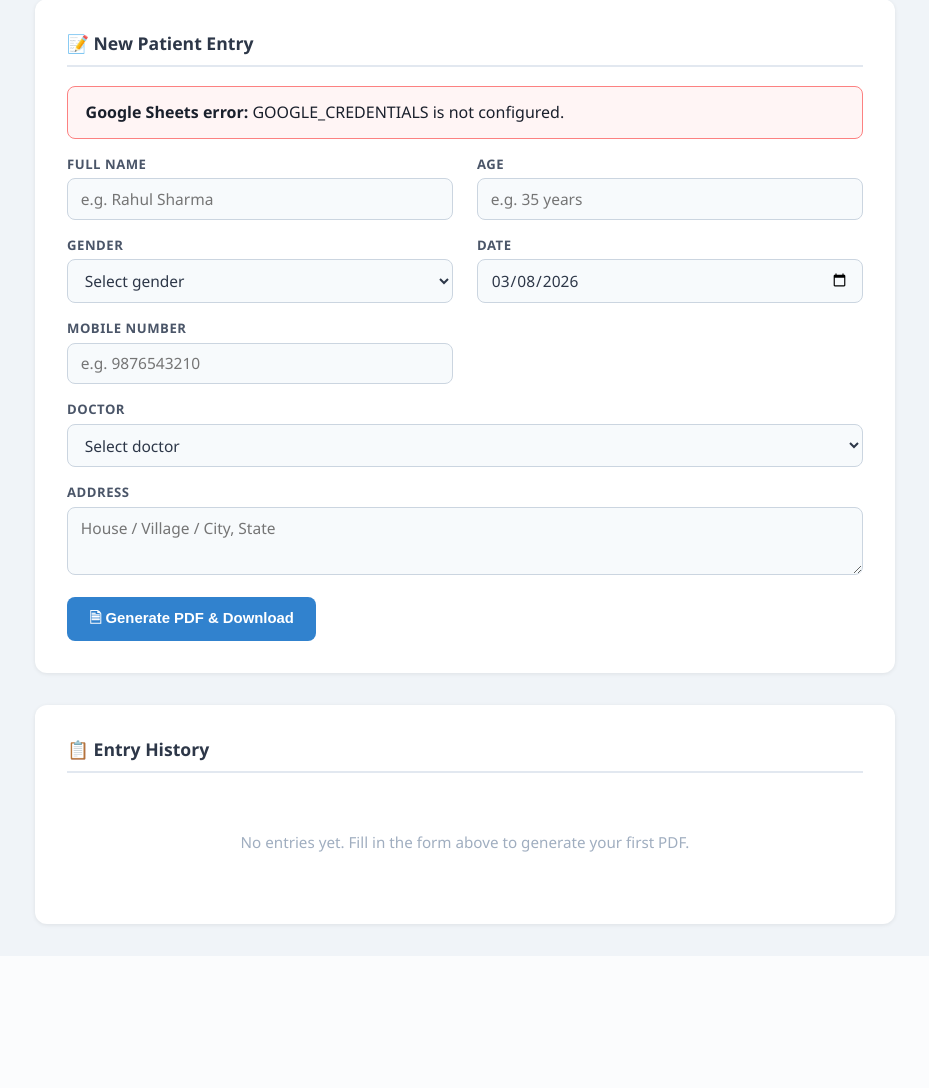
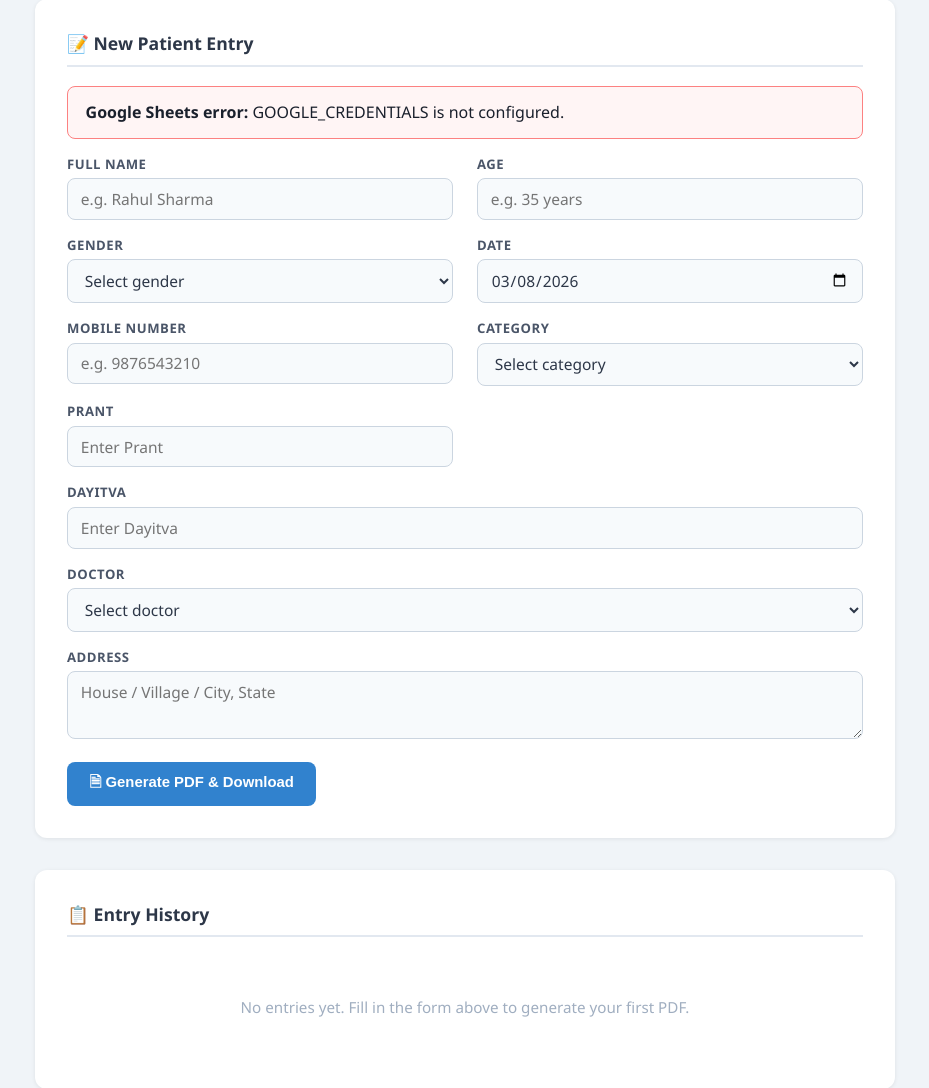
Before and after one commit to vaibhavgrover/doctorForm, a Flask app: page / in a window 1280 px wide. Shown: the part 169-1257 px from the top of the page, without its empty margins (175-1104 px from the left). Before the commit the page ends 1097 px from the top, so only its background shows below. Run offline with Flask 3, Linux system fonts and the light colour scheme.

Commit message:
Add Category dropdown, Prant and Dayitva fields; save to sheet/CSV
- Category: dropdown (Pratinidhi / Prabandhak / Karmchari), required
- Prant, Dayitva: free-text inputs, optional
- All three stored in Google Sheet and CSV export
- None printed in the PDF output

Co-Authored-By: Claude Sonnet 4.6 <noreply@anthropic.com>

```diff
--- a/app.py
+++ b/app.py
@@ -22,7 +22,7 @@ app = Flask(__name__)
 PDF_DIR    = os.path.join(os.path.dirname(__file__), 'generated_pdfs')
 DOCTOR_IMG = os.path.join(os.path.dirname(__file__), 'static', 'doctor-symbol-b.png')
 SHEET_ID   = '10coRevhuITB8RhqYGrUGCdDtuVC9eq1rynGMzDZ81s0'
-FIELDS     = ['Timestamp', 'Name', 'Age', 'Gender', 'Date', 'Address', 'Mobile', 'Doctor']
+FIELDS     = ['Timestamp', 'Name', 'Age', 'Gender', 'Date', 'Address', 'Mobile', 'Doctor', 'Category', 'Prant', 'Dayitva']
 
 DOCTORS = {
     'Dr. RC Roy':            {'degree': 'M.S. Surgery',  'reg': 'Reg. No. 8054 BIHAR'},
@@ -193,16 +193,20 @@ def generate():
     date    = request.form.get('date', '').strip()
     address = request.form.get('address', '').strip()
     mobile  = request.form.get('mobile', '').strip()
-    doctor  = request.form.get('doctor', '').strip()
+    doctor   = request.form.get('doctor', '').strip()
+    category = request.form.get('category', '').strip()
+    prant    = request.form.get('prant', '').strip()
+    dayitva  = request.form.get('dayitva', '').strip()
 
     errors = []
-    if not name:    errors.append('Name is required.')
-    if not age:     errors.append('Age is required.')
-    if not gender:  errors.append('Gender is required.')
-    if not date:    errors.append('Date is required.')
-    if not address: errors.append('Address is required.')
-    if not mobile:  errors.append('Mobile number is required.')
-    if not doctor:  errors.append('Doctor is required.')
+    if not name:     errors.append('Name is required.')
+    if not age:      errors.append('Age is required.')
+    if not gender:   errors.append('Gender is required.')
+    if not date:     errors.append('Date is required.')
+    if not address:  errors.append('Address is required.')
+    if not mobile:   errors.append('Mobile number is required.')
+    if not doctor:   errors.append('Doctor is required.')
+    if not category: errors.append('Category is required.')
 
     if errors:
         try:
@@ -224,6 +228,9 @@ def generate():
         'Address': address,
         'Mobile': mobile,
         'Doctor': doctor,
+        'Category': category,
+        'Prant': prant,
+        'Dayitva': dayitva,
     })
 
     pdf_bytes = generate_pdf(name, age, gender, date, address, mobile, doctor)
--- a/templates/index.html
+++ b/templates/index.html
@@ -316,6 +316,28 @@
           />
         </div>
 
+        <div class="form-group">
+          <label for="category">Category</label>
+          <select id="category" name="category">
+            <option value="" disabled {% if not form_data or not form_data.category %}selected{% endif %}>Select category</option>
+            {% for c in ['Pratinidhi', 'Prabandhak', 'Karmchari'] %}
+            <option value="{{ c }}" {% if form_data and form_data.category == c %}selected{% endif %}>{{ c }}</option>
+            {% endfor %}
+          </select>
+        </div>
+
+        <div class="form-group">
+          <label for="prant">Prant</label>
+          <input type="text" id="prant" name="prant" placeholder="Enter Prant"
+            value="{{ form_data.prant if form_data else '' }}" autocomplete="off" />
+        </div>
+
+        <div class="form-group full-width">
+          <label for="dayitva">Dayitva</label>
+          <input type="text" id="dayitva" name="dayitva" placeholder="Enter Dayitva"
+            value="{{ form_data.dayitva if form_data else '' }}" autocomplete="off" />
+        </div>
+
         <div class="form-group full-width">
           <label for="doctor">Doctor</label>
           <select id="doctor" name="doctor">
@@ -373,6 +395,9 @@
             <th>Address</th>
             <th>Mobile</th>
             <th>Doctor</th>
+            <th>Category</th>
+            <th>Prant</th>
+            <th>Dayitva</th>
           </tr>
         </thead>
         <tbody>
@@ -387,6 +412,9 @@
             <td title="{{ entry.Address }}">{{ entry.Address }}</td>
             <td>{{ entry.Mobile }}</td>
             <td>{{ entry.Doctor }}</td>
+            <td>{{ entry.Category }}</td>
+            <td>{{ entry.Prant }}</td>
+            <td>{{ entry.Dayitva }}</td>
           </tr>
           {% endfor %}
         </tbody>
```
